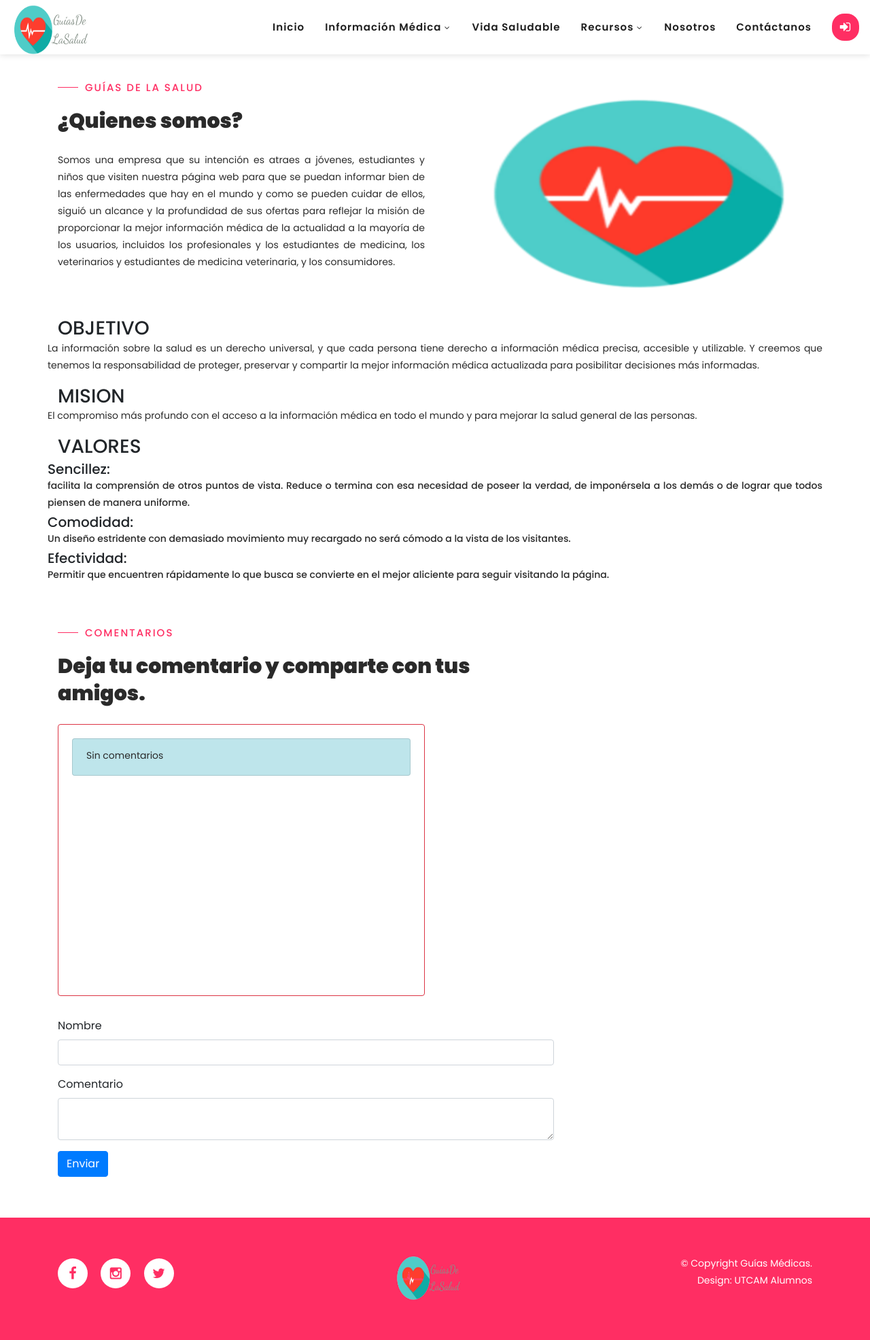
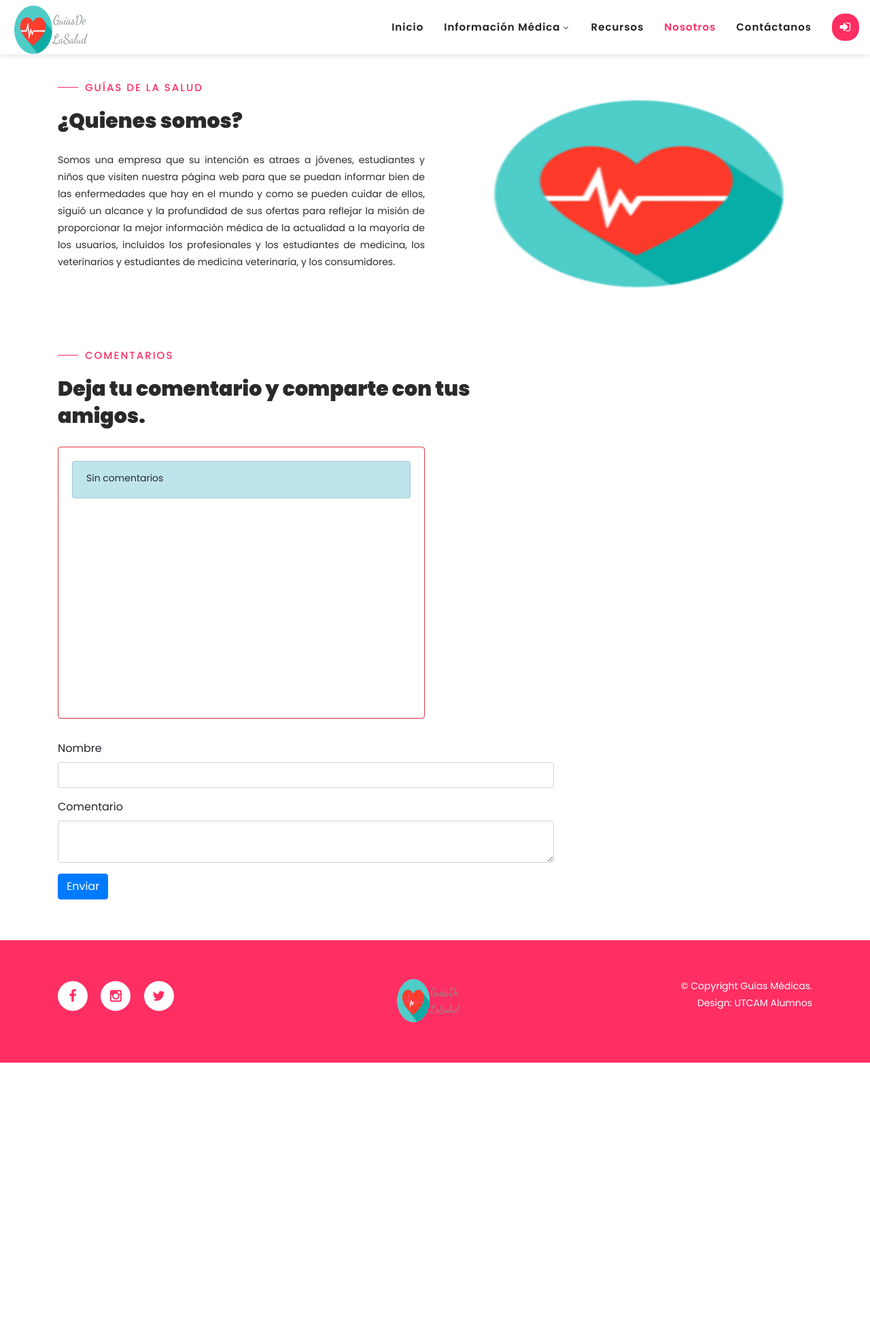
Before and after one commit to RiveraCrz/GuiasDeLaSalud, a PHP site: page /nosotros.php in a window 1280 px wide. Shown: the whole page at 68% size. After the commit the page ends 1563 px from the top, so only its background shows below. Run offline with PHP 8.4, Linux system fonts and the light colour scheme; data that the repository does not hold is empty.

Commit message:
gdls v1.01

```diff
--- a/assets/js/custom.js
+++ b/assets/js/custom.js
@@ -241,16 +241,16 @@
 		var a = document.getElementById('logoGuia');
 
 		var form = document.getElementById('formId');
-		var boton = document.getElementById('botonSearchId');
+		/*var boton = document.getElementById('botonSearchId');*/
 		if(result < 700){
 			a.classList.remove('ml-5');
 			form.classList.remove('form-inline');
-			boton.classList.add('form-control');
+			/*boton.classList.add('form-control');*/
 			ChangedSizeModels();
 		}else{
 			a.classList.add('ml-3');
 			form.classList.add('form-inline');
-			boton.classList.remove('form-control');
+			/*boton.classList.remove('form-control');*/
 		}
 
 
--- a/assets/js/owl-carousel.js
+++ b/assets/js/owl-carousel.js
@@ -1954,7 +1954,7 @@
 	};
 
 	/**
-	 * Loads all resources of an item at the specified position.
+	 * Loads all chefs of an item at the specified position.
 	 * @param {Number} position - The absolute position of the item.
 	 * @protected
 	 */
--- a/cancer.html
+++ b/cancer.html
@@ -172,7 +172,7 @@
 
     <!-- Global Init -->
     <script src="assets/js/custom.js"></script>
-    <script src="https://ajax.googleapis.com/ajax/libs/jquery/2.1.4/jquery.min.js"></script><script>$(document).ready(function(){$.getJSON('https://api.digitalmedia.hhs.gov/api/v2/resources/media/1804/syndicate.json?stripStyles=true&stripScripts=true&stripBreaks=false&stripImages=false&stripClasses=true&stripIds=false&displayMethod=undefined&autoplay=false&callback=?', function(data){$('#syndicatedContent_1804_133004823762191').html(data.results[0].content);});});</script>
+    <script src="https://ajax.googleapis.com/ajax/libs/jquery/2.1.4/jquery.min.js"></script><script>$(document).ready(function(){$.getJSON('https://api.digitalmedia.hhs.gov/api/v2/chefs/media/1804/syndicate.json?stripStyles=true&stripScripts=true&stripBreaks=false&stripImages=false&stripClasses=true&stripIds=false&displayMethod=undefined&autoplay=false&callback=?', function(data){$('#syndicatedContent_1804_133004823762191').html(data.results[0].content);});});</script>
     <script>
 
         $(function() {
--- a/enfermedades.html
+++ b/enfermedades.html
@@ -79,7 +79,7 @@
                                 <div id="formId" class="form-inline ml-0 mr-0" >
                                     <input id="searchInputId" class="form-control search ml-0 mr-0 searchclass" type="search" placeholder="Buscar" aria-label="Search" style="width: 10rem;" onkeyup="SearchList();">
 
-                                    <button id="botonSearchId" class="btn color ml-0 mr-0" type="button" onclick="SearchList();"><i class="fa fa-search"></i></button>
+                                    <!--<button id="botonSearchId" class="btn color ml-0 mr-0" type="button" onclick="SearchList();"><i class="fa fa-search"></i></button>-->
                                 </div>
                             </li>
                             <li class="scroll-to-section">
--- a/home.php
+++ b/home.php
@@ -325,7 +325,7 @@ session_start();
     </section>
     <!-- ***** Menu Area Ends ***** -->
 
-    <!-- ***** Resources Area Starts ***** -->
+    <!-- ***** chefs Area Starts ***** -->
     <section class="section" id="chefs">
         <div class="container">
             <div class="row">
--- a/nosotros.php
+++ b/nosotros.php
@@ -63,20 +63,13 @@
                                 </ul>
                             </li>
 
-                            <li class="scroll-to-section"><a href="#menu">Vida Saludable</a></li>
-
-                            <li class="submenu">
-                                <a href="#chefs">Recursos</a>
-                                <ul>
-                                    <li><a href="index.php#NoticiasId">Noticias</a></li>
-                                    <li><a href="index.php#Modelos3DId">Modelos 3D</a></li>
-                                    <li><a href="index.php#TestId">Tests</a></li>
-                                </ul>
+                            <li class="scroll-to-section">
+                                <a href="index.php#chefs">Recursos</a>
                             </li>
-                            <li class="scroll-to-section active">
-                                <a href="#">Nosotros</a>
+                            <li class="scroll-to-section">
+                                <a class="active" href="#">Nosotros</a>
                             </li>
-                            <li class="scroll-to-section"><a href="#reservation">Contáctanos</a></li>
+                            <li class="scroll-to-section"><a href="index.php#reservation">Contáctanos</a></li>
                             <li id="btnBuscar" class="scroll-to-section" hidden="true">
                                 <a href="#">
                                     <div id="searchId" class="buscar" hidden="true">
@@ -133,49 +126,6 @@
                         </div>
                     </div>
                 </div>
-            </div>
-        </div>
-        <div class="container mt-3">
-            <div class="row">
-                <div class="col-lg-8">
-                    <div class="section-heading">
-
-                        <h3>OBJETIVO</h3>
-                    </div>
-                </div>
-                <p class="text-justify">
-                    La información sobre la salud es un derecho universal, y que cada persona tiene derecho a información médica precisa, accesible y utilizable. Y creemos que tenemos la responsabilidad de proteger, preservar y compartir la mejor información médica actualizada para posibilitar decisiones más informadas.
-                </p>
-            </div>
-        </div>
-
-        <div class="container mt-3">
-            <div class="row">
-                <div class="col-lg-8">
-                    <div class="section-heading">
-
-                        <h3>MISION</h3>
-                    </div>
-                </div>
-                <p class="text-justify">
-                    El compromiso más profundo con el acceso a la información médica en todo el mundo y para mejorar la salud general de las personas.
-                </p>
-            </div>
-        </div>
-
-        <div class="container mt-3">
-            <div class="row">
-                <div class="col-lg-8">
-                    <div class="section-heading">
-
-                        <h3>VALORES</h3>
-                    </div>
-                </div>
-                <h5 class="mt-1">Sencillez: <p class="text-justify">facilita la comprensión de otros puntos de vista. Reduce o termina con esa necesidad de poseer la verdad, de imponérsela a los demás o de lograr que todos piensen de manera uniforme.</p></h5>
-
-                <h5 class="mt-1">Comodidad: <p class="text-justify">Un diseño estridente con demasiado movimiento muy recargado no será cómodo a la vista de los visitantes.</p></h5>
-
-                <h5 class="mt-1">Efectividad: <p class="text-justify">Permitir que encuentren rápidamente lo que busca se convierte en el mejor aliciente para seguir visitando la página.</p></h5>
             </div>
         </div>
 
```
Also changed, not shown: assets/css/section-cancer.css (+21 -21 lines), db_conn.php (+0 -11 lines), index.php (+17 -49 lines), login-form.php (+5 -7 lines).
